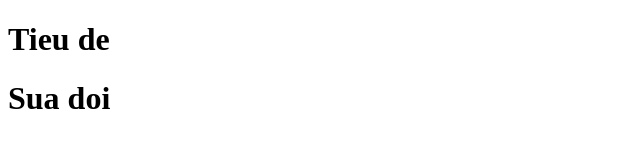
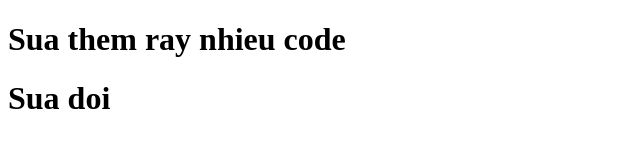
Before and after one commit to Duc160509/Du-an-6, a plain HTML site: page index.html in a window 1280 px wide. Shown: the whole page, without its empty margins (0-640 px from the left). Drawn offline with Linux system fonts and the light colour scheme.

Commit message:
sua lusc 10h47

```diff
--- a/index.html
+++ b/index.html
@@ -6,7 +6,7 @@
     <title>web cua Duc</title>
 </head>
 <body>
-    <h1>Tieu de</h1>
+    <h1>Sua them ray nhieu code</h1>
     <h1>Sua doi</h1>
 </body>
 </html>
```
